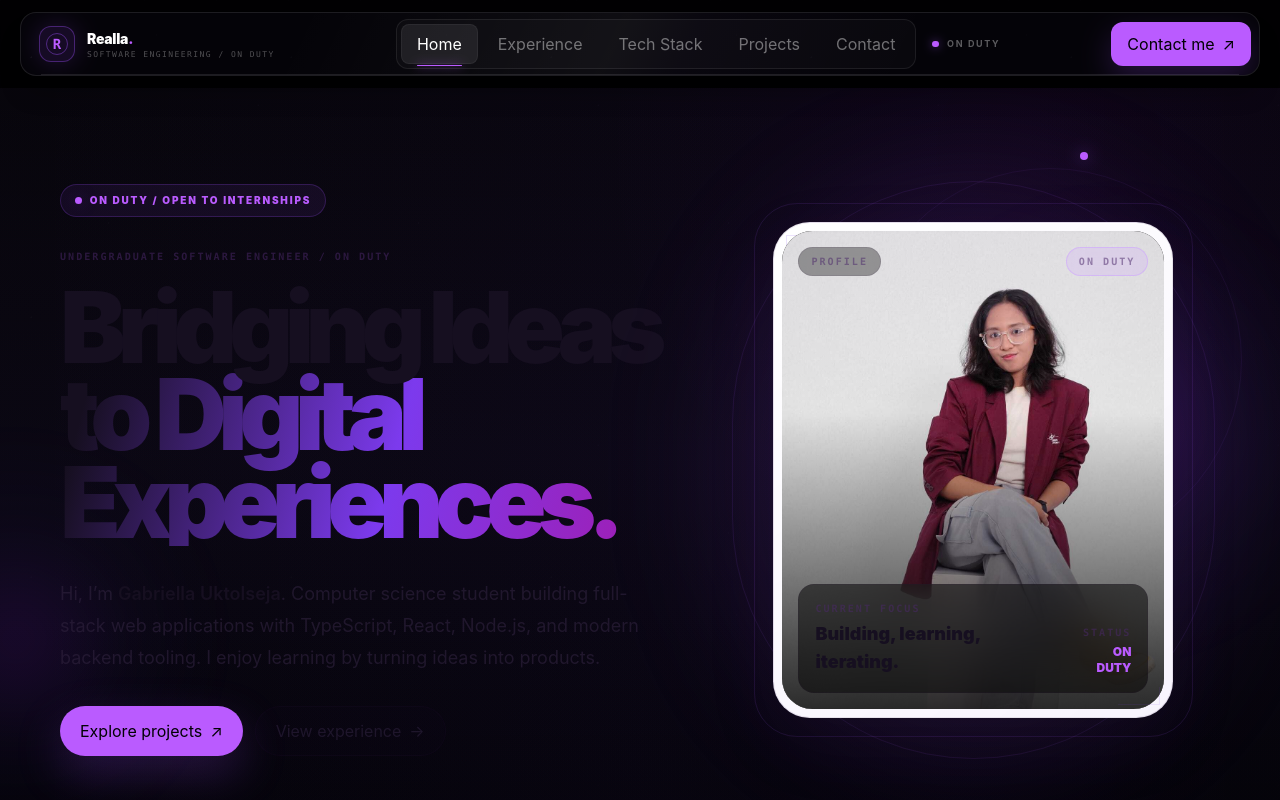
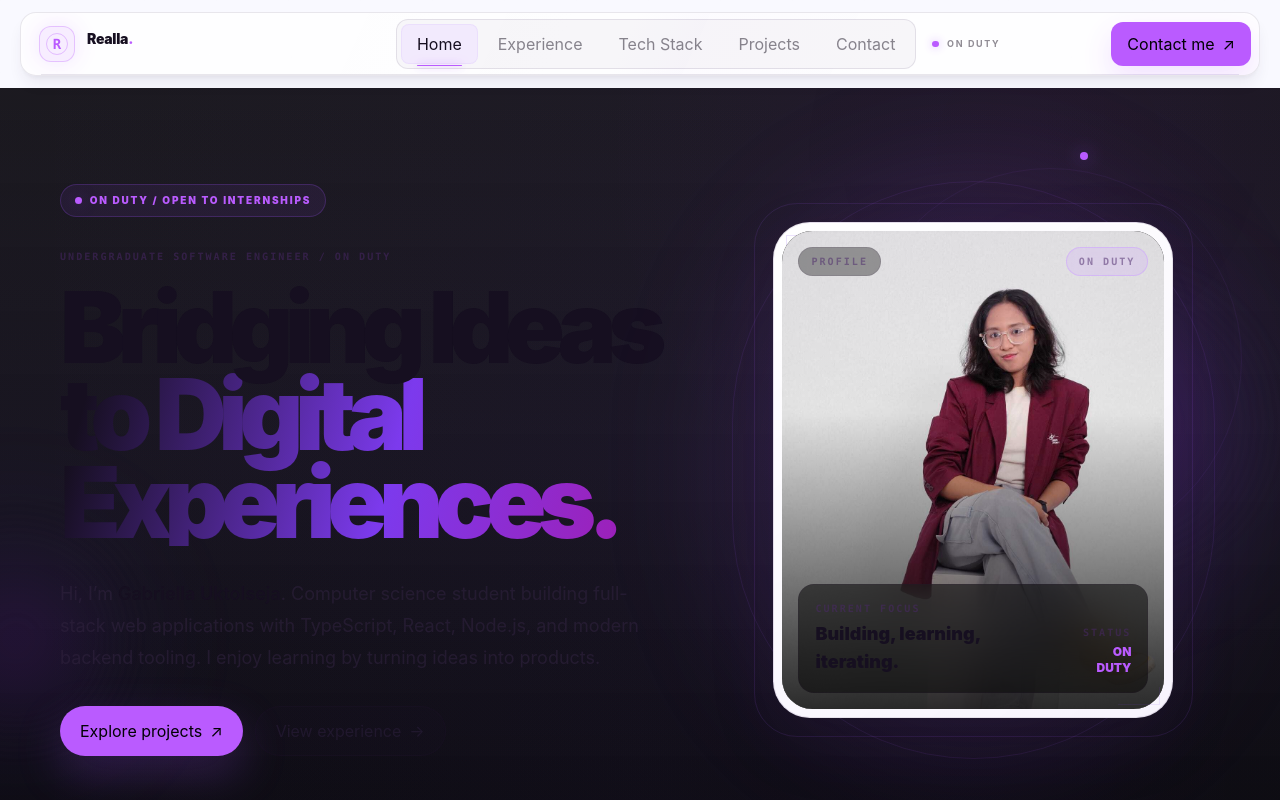
Before and after one commit to EllaUktolseja/Serverless-Realla-Website, a React (Vite) app in the folder apps/web/: page / in a window 1280 px wide. Shown: the top 800 px of the page. Built offline with nearby package versions, Linux system fonts and the light colour scheme.

Commit message:
feat(ui): make starlight the default theme

```diff
--- a/apps/web/src/components/Navbar.tsx
+++ b/apps/web/src/components/Navbar.tsx
@@ -51,12 +51,12 @@ function Navbar() {
         className={[
           "relative mx-auto flex w-full max-w-7xl items-center justify-between gap-3 overflow-hidden rounded-2xl border px-2 transition-all duration-500 pointer-events-auto",
           scrolled
-            ? "min-h-14 border-primary/20 bg-[#05040a]/78 shadow-2xl shadow-black/45 backdrop-blur-2xl"
-            : "min-h-16 border-white/10 bg-[#07050c]/70 shadow-xl shadow-black/30 backdrop-blur-xl",
+            ? "min-h-14 border-[#2f1b46]/10 bg-white/88 shadow-xl shadow-[#35214d]/10 backdrop-blur-xl"
+            : "min-h-16 border-[#2f1b46]/10 bg-white/78 shadow-lg shadow-[#35214d]/8 backdrop-blur-xl",
         ].join(" ")}
       >
         <div className="prism-sheen pointer-events-none absolute inset-0 opacity-70" />
-        <div className="pointer-events-none absolute inset-x-5 bottom-0 z-20 h-px overflow-hidden bg-white/10">
+        <div className="pointer-events-none absolute inset-x-5 bottom-0 z-20 h-px overflow-hidden bg-[#2f1b46]/10">
           <div
             className="h-full origin-left bg-primary shadow-[0_0_16px_oklch(0.69_0.28_300_/_0.8)] transition-[width] duration-150"
             style={{ width: scrollProgress + "%" }}
@@ -73,13 +73,13 @@ function Navbar() {
             R
           </span>
           <span>
-            <span className="block text-[14px] font-black tracking-[-0.02em] text-white">Realla<span className="text-primary">.</span></span>
+            <span className="block text-[14px] font-black tracking-[-0.02em] text-[#160f20]">Realla<span className="text-primary">.</span></span>
             <span className="hidden font-mono text-[8px] uppercase tracking-[0.18em] text-white/30 sm:block">Software engineering / on duty</span>
           </span>
         </a>
 
         <div className="relative z-10 hidden items-center gap-4 md:flex">
-          <nav className="flex items-center gap-1 rounded-xl border border-white/8 bg-white/[0.025] p-1">
+          <nav className="flex items-center gap-1 rounded-xl border border-[#2f1b46]/10 bg-[#3f245c]/[0.035] p-1">
             {links.map(([href, label]) => {
               const active = isActive(href);
               return (
@@ -90,8 +90,8 @@ function Navbar() {
                   className={[
                     "relative rounded-lg px-3.5 py-2 text-[11px] font-bold transition-all lg:px-4",
                     active
-                      ? "bg-white/[0.08] text-white shadow-[inset_0_0_0_1px_rgba(255,255,255,0.05)]"
-                      : "text-white/42 hover:bg-white/[0.04] hover:text-white/80",
+                      ? "bg-primary/8 text-[#160f20] shadow-[inset_0_0_0_1px_rgba(124,58,237,0.06)]"
+                      : "text-[#160f20]/50 hover:bg-[#3f245c]/[0.035] hover:text-[#160f20]",
                   ].join(" ")}
                 >
                   {label}
@@ -101,7 +101,7 @@ function Navbar() {
             })}
           </nav>
 
-          <div className="hidden items-center gap-2 text-[9px] font-bold uppercase tracking-[0.18em] text-white/35 xl:flex">
+          <div className="hidden items-center gap-2 text-[9px] font-bold uppercase tracking-[0.18em] text-[#160f20]/48 xl:flex">
             <span className="signal-dot" />
             On duty
           </div>
@@ -117,7 +117,7 @@ function Navbar() {
 
         <button
           type="button"
-          className="relative z-10 inline-flex rounded-xl border border-white/10 bg-white/[0.04] px-3.5 py-2.5 text-[11px] font-black text-white md:hidden"
+          className="relative z-10 inline-flex rounded-xl border border-[#2f1b46]/10 bg-[#3f245c]/[0.035] px-3.5 py-2.5 text-[11px] font-black text-[#160f20] md:hidden"
           aria-expanded={open}
           aria-controls="mobile-navigation"
           onClick={() => setOpen((value) => !value)}
@@ -127,7 +127,7 @@ function Navbar() {
       </div>
 
       {open && (
-        <nav id="mobile-navigation" className="pointer-events-auto relative mx-auto mt-2 max-w-7xl rounded-2xl border border-primary/15 bg-[#05040a]/92 p-2 shadow-2xl shadow-black/50 backdrop-blur-2xl md:hidden">
+        <nav id="mobile-navigation" className="pointer-events-auto relative mx-auto mt-2 max-w-7xl rounded-2xl border border-primary/15 bg-white/96 p-2 shadow-xl shadow-[#35214d]/12 backdrop-blur-2xl md:hidden">
           <div className="flex flex-col gap-1">
             {links.map(([href, label]) => (
               <a
@@ -136,7 +136,7 @@ function Navbar() {
                 onClick={(event) => navigate(event, href)}
                 className={[
                   "rounded-xl px-4 py-3 text-sm font-bold transition",
-                  isActive(href) ? "bg-primary/12 text-primary" : "text-white/55 hover:bg-white/[0.04] hover:text-white",
+                  isActive(href) ? "bg-primary/8 text-primary" : "text-[#160f20]/55 hover:bg-[#3f245c]/[0.035] hover:text-[#160f20]",
                 ].join(" ")}
               >
                 {label}
--- a/apps/web/src/components/Section.tsx
+++ b/apps/web/src/components/Section.tsx
@@ -10,7 +10,7 @@ interface SectionProps {
 
 function Section({ id, eyebrow, title, children, className = "" }: SectionProps) {
   return (
-    <section id={id} className={"space-section " + className}>
+    <section id={id} className={"space-section starlight-section " + className}>
       <div className="pointer-events-none absolute -right-40 top-10 size-[28rem] rounded-full bg-primary/[0.05] blur-3xl" />
       <div className="pointer-events-none absolute left-0 top-0 h-px w-1/3 bg-[linear-gradient(90deg,oklch(0.69_0.28_300_/_0.45),transparent)]" />
       <div className="space-container px-5 py-16 sm:px-7 sm:py-20 lg:px-10 lg:py-24">
@@ -26,7 +26,7 @@ function Section({ id, eyebrow, title, children, className = "" }: SectionProps)
               {title}
             </h2>
           </div>
-          <span className="hud-label text-white/25">REALLA / personal systems</span>
+          <span className="hud-label text-white/25">Realla / personal portfolio</span>
         </div>
         <div className="pt-9">{children}</div>
       </div>
--- a/apps/web/src/index.css
+++ b/apps/web/src/index.css
@@ -468,3 +468,98 @@ button:focus-visible, a:focus-visible, input:focus-visible, textarea:focus-visib
 
 .project-slide { animation-duration: 520ms; }
 .project-copy-slide { animation-duration: 480ms; }
+
+
+/* Light mode: starlight is the default surface; mission areas stay intentionally dark. */
+:root {
+  --background: oklch(0.985 0.008 286);
+  --foreground: oklch(0.16 0.025 286);
+  --card: oklch(0.995 0.005 286);
+  --card-foreground: oklch(0.16 0.025 286);
+  --muted: oklch(0.94 0.018 286);
+  --muted-foreground: oklch(0.43 0.035 286);
+  --border: oklch(0.88 0.025 286);
+  --input: oklch(0.90 0.02 286);
+}
+
+html { background: #f8f6fc; }
+
+body {
+  color: #160f20;
+  background:
+    radial-gradient(circle at 86% 2%, rgba(139, 92, 246, 0.10), transparent 26rem),
+    radial-gradient(circle at 8% 42%, rgba(196, 181, 253, 0.11), transparent 30rem),
+    linear-gradient(180deg, #fbfaff 0%, #f5f1fa 55%, #faf8fd 100%);
+}
+
+.cosmic-stars {
+  opacity: 0.18;
+  background-image:
+    radial-gradient(circle at 12% 22%, rgba(76, 29, 149, 0.28) 0 0.65px, transparent 0.9px),
+    radial-gradient(circle at 76% 31%, rgba(124, 58, 237, 0.22) 0 0.7px, transparent 1px),
+    radial-gradient(circle at 35% 72%, rgba(76, 29, 149, 0.18) 0 0.65px, transparent 0.9px);
+  background-size: 260px 260px, 340px 340px, 310px 310px;
+}
+
+.cosmic-grid {
+  opacity: 0.055;
+  background-image:
+    linear-gradient(rgba(76, 29, 149, 0.06) 1px, transparent 1px),
+    linear-gradient(90deg, rgba(76, 29, 149, 0.06) 1px, transparent 1px);
+}
+
+.space-section.starlight-section { min-height: 0; }
+
+.mission-section {
+  color: #f7f2ff;
+}
+
+.mission-section.starlight-section {
+  background:
+    radial-gradient(circle at 82% 8%, oklch(0.52 0.28 300 / 0.055), transparent 28rem),
+    linear-gradient(180deg, rgba(8, 6, 13, 0.92), rgba(4, 3, 9, 0.97));
+  color: #f7f2ff;
+  border-bottom-color: rgba(255,255,255,0.08);
+}
+
+.mission-section .cosmic-panel {
+  border-color: rgba(208,190,255,0.10);
+  background:
+    linear-gradient(145deg, rgba(255,255,255,0.055), rgba(255,255,255,0.018)),
+    rgba(7,5,12,0.78);
+  color: #f7f2ff;
+  box-shadow:
+    0 18px 48px rgba(0,0,0,0.24),
+    inset 0 1px 0 rgba(255,255,255,0.035);
+}
+
+.mission-section .text-white { color: #fff; }
+.mission-section .text-white\/88 { color: rgba(255,255,255,0.88); }
+.mission-section .text-white\/78 { color: rgba(255,255,255,0.78); }
+.mission-section .text-white\/76 { color: rgba(255,255,255,0.76); }
+.mission-section .text-white\/72 { color: rgba(255,255,255,0.72); }
+.mission-section .text-white\/58 { color: rgba(255,255,255,0.58); }
+.mission-section .text-white\/55 { color: rgba(255,255,255,0.55); }
+.mission-section .text-white\/47 { color: rgba(255,255,255,0.47); }
+.mission-section .text-white\/45 { color: rgba(255,255,255,0.45); }
+.mission-section .text-white\/43 { color: rgba(255,255,255,0.43); }
+.mission-section .text-white\/42 { color: rgba(255,255,255,0.42); }
+.mission-section .text-white\/40 { color: rgba(255,255,255,0.40); }
+.mission-section .text-white\/38 { color: rgba(255,255,255,0.38); }
+.mission-section .text-white\/36 { color: rgba(255,255,255,0.36); }
+.mission-section .text-white\/35 { color: rgba(255,255,255,0.35); }
+.mission-section .text-white\/34 { color: rgba(255,255,255,0.34); }
+.mission-section .text-white\/30 { color: rgba(255,255,255,0.30); }
+.mission-section .text-white\/28 { color: rgba(255,255,255,0.28); }
+.mission-section .text-white\/25 { color: rgba(255,255,255,0.25); }
+.mission-section .text-white\/24 { color: rgba(255,255,255,0.24); }
+.mission-section .text-white\/23 { color: rgba(255,255,255,0.23); }
+.mission-section .text-white\/22 { color: rgba(255,255,255,0.22); }
+.mission-section .text-white\/18 { color: rgba(255,255,255,0.18); }
+.mission-section .border-white\/10 { border-color: rgba(255,255,255,0.10); }
+.mission-section .border-white\/9 { border-color: rgba(255,255,255,0.09); }
+.mission-section .border-white\/8 { border-color: rgba(255,255,255,0.08); }
+.mission-section .divide-white\/8 > :not([hidden]) ~ :not([hidden]) { border-color: rgba(255,255,255,0.08); }
+
+.starlight-section.mission-section .hud-label { color: rgba(247,242,255,0.58); }
+.starlight-section.mission-section .hud-number { color: rgba(247,242,255,0.30); }
--- a/apps/web/src/pages/ProjectDetailPage.tsx
+++ b/apps/web/src/pages/ProjectDetailPage.tsx
@@ -100,7 +100,7 @@ function ProjectDetailPage({ slug }: ProjectDetailPageProps) {
 
   return (
     <>
-      <article className="space-section">
+      <article className="space-section mission-section">
         <div className="nebula pointer-events-none right-[-10rem] top-12 size-[34rem]" />
         <div className="space-container px-5 py-10 sm:px-7 lg:px-10 lg:py-14">
           <a href="/projects" className="inline-flex items-center gap-2 text-sm font-semibold text-white/35 transition hover:text-primary">
--- a/apps/web/src/pages/ProjectsPage.tsx
+++ b/apps/web/src/pages/ProjectsPage.tsx
@@ -40,7 +40,7 @@ function ProjectsPage() {
 
   return (
     <>
-      <section className="space-section min-h-screen">
+      <section className="space-section mission-section min-h-screen">
         <div className="nebula pointer-events-none right-[-12rem] top-20 size-[32rem]" />
         <div className="space-container px-5 py-14 sm:px-7 lg:px-10 lg:py-20">
           <div className="grid gap-8 lg:grid-cols-[1.15fr_0.85fr] lg:items-end">
--- a/apps/web/src/sections/Skills.tsx
+++ b/apps/web/src/sections/Skills.tsx
@@ -16,7 +16,7 @@ function Skills() {
   const categories = [...new Set(skills.map((skill) => skill.category))];
 
   return (
-    <Section id="skills" eyebrow="Technology systems" title="The toolkit I use to turn ideas into software.">
+    <Section id="skills" className="mission-section" eyebrow="Technology systems" title="The toolkit I use to turn ideas into software.">
       {error ? (
         <p className="text-sm text-destructive">{error}</p>
       ) : skills.length === 0 ? (
```
